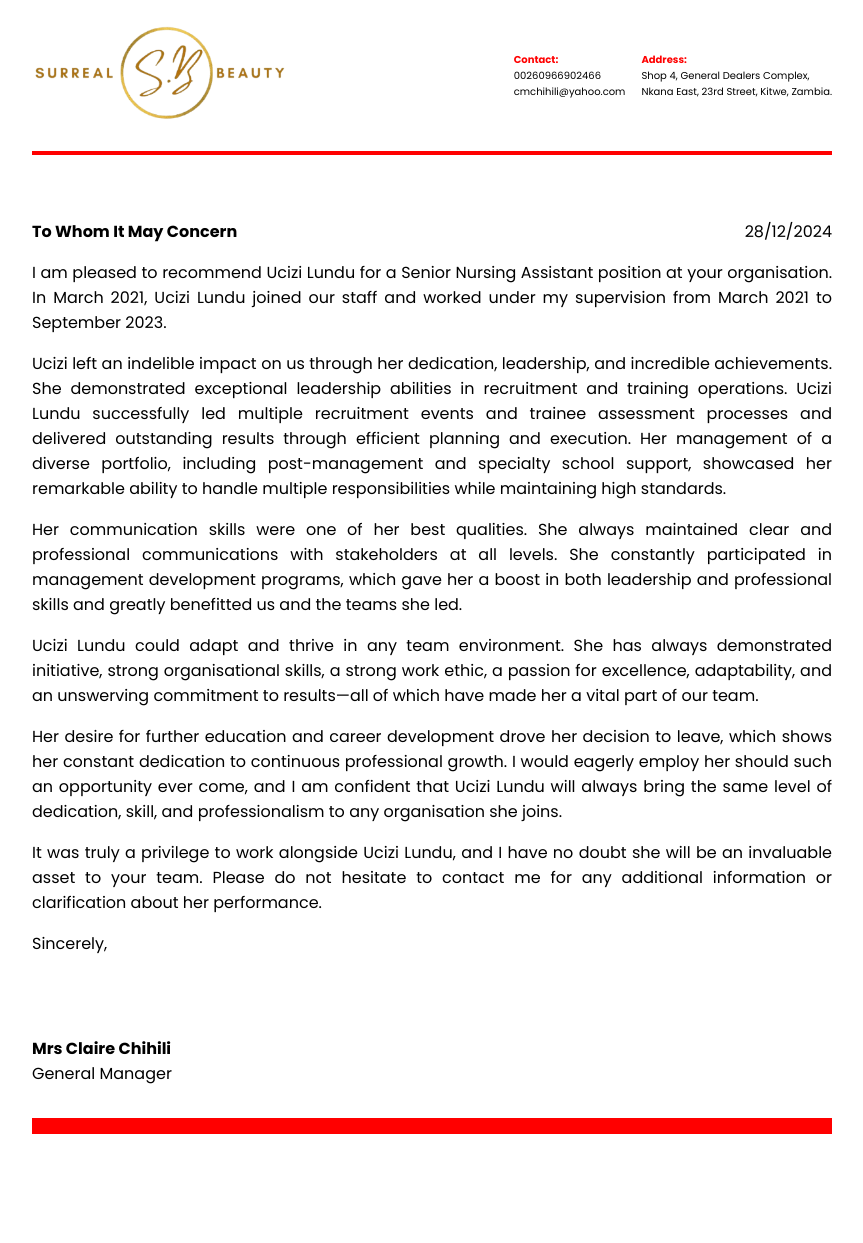
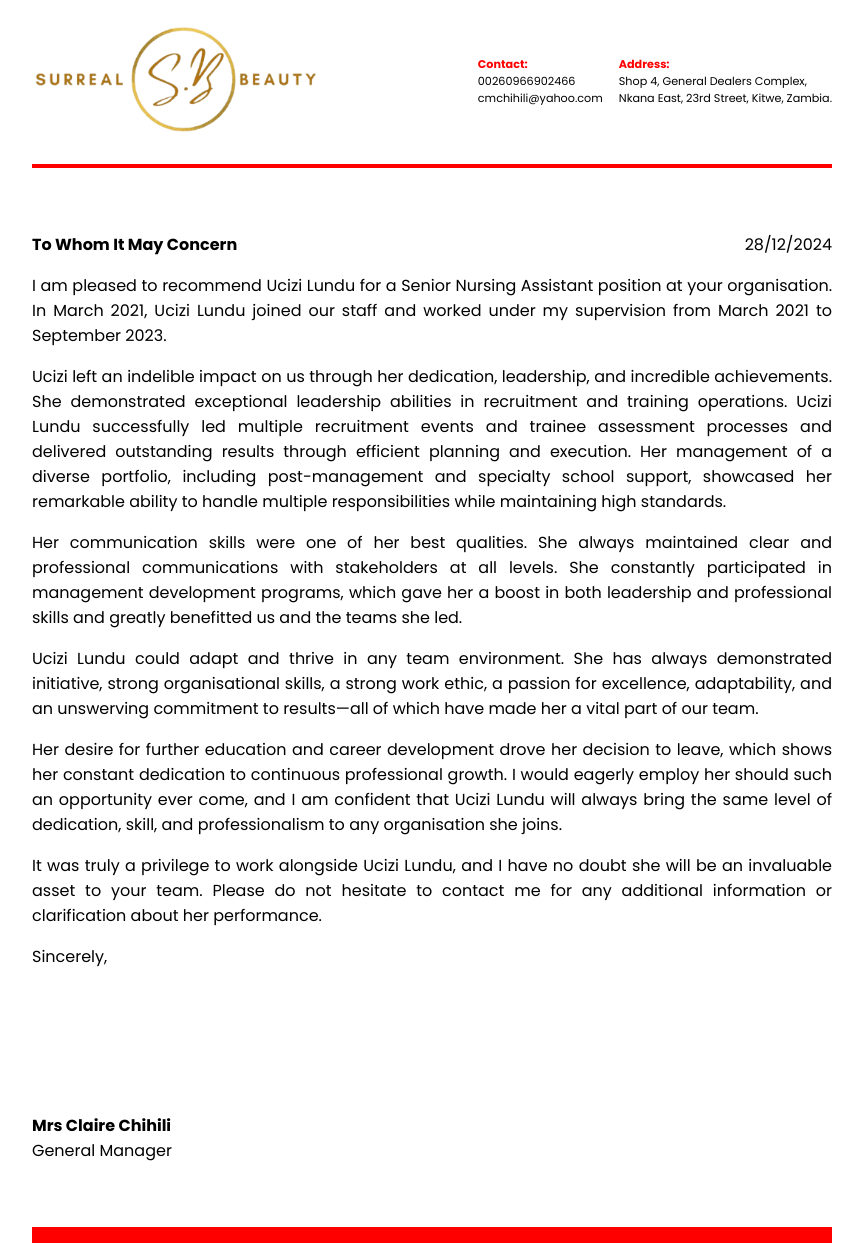
Before and after one commit to ClaudiusAyadi/react-reference, a React (Vite) app: page / in a window 1280 px wide. Shown: the whole page, without its empty margins (208-1071 px from the left). Before the commit the page ends 1134 px from the top, so only its background shows below. Built offline with nearby package versions, Linux system fonts and the light colour scheme.

Commit message:
Update index.css

```diff
--- a/src/index.css
+++ b/src/index.css
@@ -13,7 +13,6 @@ body {
 	margin: 1.5rem auto 0;
 	max-height: fit-content;
 	max-width: 50rem;
-	padding: 0 1rem;
 	width: 100%;
 }
 
@@ -39,7 +38,7 @@ header {
 	align-items: center;
 	border-bottom: 4px solid red;
 	display: flex;
-	font-size: 0.625rem;
+	font-size: 0.7rem;
 	gap: 1rem;
 	justify-content: space-between;
 	padding-bottom: 1.5rem;
@@ -53,7 +52,7 @@ header {
 	img {
 		block-size: 100%;
 		display: inline-block;
-		max-width: 16rem;
+		max-width: 18rem;
 	}
 }
 
@@ -79,16 +78,11 @@ main {
 		margin: 1rem 0;
 	}
 
-	.signature {
-		block-size: 100%;
-		max-width: 6rem;
-		margin-top: 1rem;
-	}
 }
 
 footer {
 	border-bottom: 1rem solid red;
-	padding-block: 4rem 2rem;
+	padding-block: 8rem 4rem;
 	margin-top: auto;
 
 }
```
